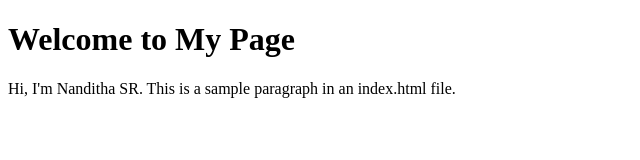
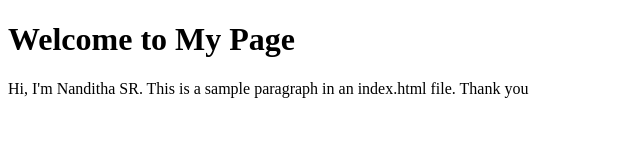
Before and after one commit to Nanditha-SR/GitDemonstration, a plain HTML site: page index.html in a window 1280 px wide. Shown: the full height of the page, 0-640 px from the left. Drawn offline with Linux system fonts and the light colour scheme.

Commit message:
Third commit

```diff
--- a/app.js
+++ b/app.js
@@ -1 +1,2 @@
-console.log("Nanditha SR");
+console.log("Nanditha S R");
+console.log("My age is 21");
--- a/index.html
+++ b/index.html
@@ -7,6 +7,6 @@
 </head>
 <body>
     <h1>Welcome to My Page</h1>
-    <p>Hi, I'm Nanditha SR. This is a sample paragraph in an index.html file.</p>
+    <p>Hi, I'm Nanditha SR. This is a sample paragraph in an index.html file. Thank you</p>
 </body>
 </html>
```
